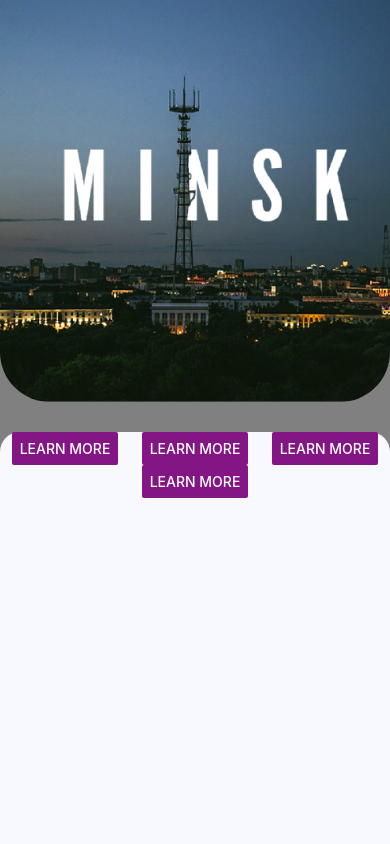
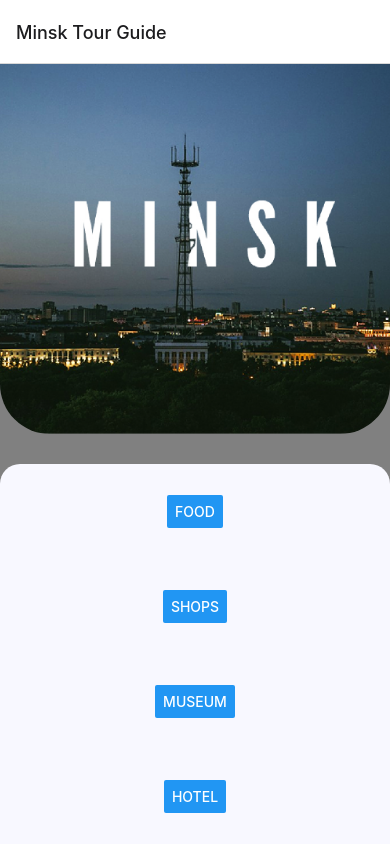
Before and after one commit to denisnzrvs/IMT_G05_GroupWork, a React Native app: screen / in a window 390 px wide. Built offline with nearby package versions, Linux system fonts and the light colour scheme.

Commit message:
Added category screens, ScrollView, Changed category buttons

```diff
--- a/App.js
+++ b/App.js
@@ -1,4 +1,4 @@
-import * as React from "react";
+import React, { useState } from "react";
 import { Text, View, Button } from "react-native";
 import {
   Platform,
@@ -7,13 +7,56 @@ import {
   Image,
   TouchableOpacity,
   SafeAreaView,
+  ScrollView,
 } from "react-native";
 import Card from "./Card";
 import Row from "./Row";
 import Column from "./Column";
 import styles from "./styles";
-const Cardes = new Array(4).fill(null).map((v, i) => i + 1);
-export default function App() {
+const Cards = new Array(4).fill(null).map((v, i) => i + 1);
+import { NavigationContainer } from "@react-navigation/native";
+import { createNativeStackNavigator } from "@react-navigation/native-stack";
+import Styles from "./styles";
+const Stack = createNativeStackNavigator();
+
+const MyStack = () => {
+  return (
+    <NavigationContainer>
+      <Stack.Navigator>
+        <Stack.Screen
+          name="Home"
+          component={HomeScreen}
+          options={{ title: "Minsk Tour Guide" }}
+        />
+        <Stack.Screen
+          name="Museum"
+          component={Museum}
+          options={{ title: "Museum" }}
+        />
+        <Stack.Screen
+          name="Food"
+          component={Food}
+          options={{ title: "Food" }}
+        />
+
+        <Stack.Screen
+          name="Shops"
+          component={Shops}
+          options={{ title: "Shops" }}
+        />
+
+        <Stack.Screen
+          name="Hotel"
+          component={Hotel}
+          options={{ title: "Hotel" }}
+        />
+      </Stack.Navigator>
+    </NavigationContainer>
+  );
+};
+
+const HomeScreen = ({ navigation }) => {
+  const [counter, setCount] = useState(0);
   return (
     <SafeAreaView style={styles.container}>
       <View style={styles.cardCont}>
@@ -23,28 +66,83 @@ export default function App() {
         />
       </View>
       <View style={styles.mainMenu}>
-        <Button
-          title="Learn More"
-          color="#841584"
-          accessibilityLabel="Learn more about this purple button"
-        />
-        <Button
-          title="Learn More"
-          color="#841584"
-          accessibilityLabel="Learn more about this purple button"
-        />
-        <Button
-          title="Learn More"
-          color="#841584"
-          accessibilityLabel="Learn more about this purple button"
-        />
-        <Button
-          title="Learn More"
-          color="#841584"
-          accessibilityLabel="Learn more about this purple button"
-        />
+        <Button title="Food" onPress={() => navigation.navigate("Food")} />
+        <Button title="Shops" onPress={() => navigation.navigate("Shops")} />
+        <Button title="Museum" onPress={() => navigation.navigate("Museum")} />
+        <Button title="Hotel" onPress={() => navigation.navigate("Hotel")} />
       </View>
       <StatusBar style="auto" />
     </SafeAreaView>
   );
-}
+};
+
+const Museum = () => {
+  return (
+    <SafeAreaView style={styles.container}>
+      <ScrollView style={styles.scrollView}>
+        <Text style={styles.text}>
+          Lorem ipsum dolor sit amet, consectetur adipiscing elit, sed do
+          eiusmod tempor incididunt ut labore et dolore magna aliqua. Ut enim ad
+          minim veniam, quis nostrud exercitation ullamco laboris nisi ut
+          aliquip ex ea commodo consequat. Duis aute irure dolor in
+          reprehenderit in voluptate velit esse cillum dolore eu fugiat nulla
+          pariatur. Excepteur sint occaecat cupidatat non proident, sunt in
+          culpa qui officia deserunt mollit anim id est laborum.
+        </Text>
+      </ScrollView>
+    </SafeAreaView>
+  );
+};
+const Food = () => {
+  return (
+    <SafeAreaView style={styles.container}>
+      <ScrollView style={styles.scrollView}>
+        <Text style={styles.text}>
+          Lorem ipsum dolor sit amet, consectetur adipiscing elit, sed do
+          eiusmod tempor incididunt ut labore et dolore magna aliqua. Ut enim ad
+          minim veniam, quis nostrud exercitation ullamco laboris nisi ut
+          aliquip ex ea commodo consequat. Duis aute irure dolor in
+          reprehenderit in voluptate velit esse cillum dolore eu fugiat nulla
+          pariatur. Excepteur sint occaecat cupidatat non proident, sunt in
+          culpa qui officia deserunt mollit anim id est laborum.
+        </Text>
+      </ScrollView>
+    </SafeAreaView>
+  );
+};
+const Shops = () => {
+  return (
+    <SafeAreaView style={styles.container}>
+      <ScrollView style={styles.scrollView}>
+        <Text style={styles.text}>
+          Lorem ipsum dolor sit amet, consectetur adipiscing elit, sed do
+          eiusmod tempor incididunt ut labore et dolore magna aliqua. Ut enim ad
+          minim veniam, quis nostrud exercitation ullamco laboris nisi ut
+          aliquip ex ea commodo consequat. Duis aute irure dolor in
+          reprehenderit in voluptate velit esse cillum dolore eu fugiat nulla
+          pariatur. Excepteur sint occaecat cupidatat non proident, sunt in
+          culpa qui officia deserunt mollit anim id est laborum.
+        </Text>
+      </ScrollView>
+    </SafeAreaView>
+  );
+};
+const Hotel = () => {
+  return (
+    <SafeAreaView style={styles.container}>
+      <ScrollView style={styles.scrollView}>
+        <Text style={styles.text}>
+          Lorem ipsum dolor sit amet, consectetur adipiscing elit, sed do
+          eiusmod tempor incididunt ut labore et dolore magna aliqua. Ut enim ad
+          minim veniam, quis nostrud exercitation ullamco laboris nisi ut
+          aliquip ex ea commodo consequat. Duis aute irure dolor in
+          reprehenderit in voluptate velit esse cillum dolore eu fugiat nulla
+          pariatur. Excepteur sint occaecat cupidatat non proident, sunt in
+          culpa qui officia deserunt mollit anim id est laborum.
+        </Text>
+      </ScrollView>
+    </SafeAreaView>
+  );
+};
+
+export default MyStack;
--- a/styles.js
+++ b/styles.js
@@ -25,7 +25,13 @@ const styles = StyleSheet.create({
     flexDirection: "column",
     alignSelf: "flex-start",
     backgroundColor: "grey",
-    margin: 20,
+    marginTop: 20,
+    marginBottom: 20,
+    resizeMode: "stretch",
+    borderWidth: 5,
+    borderColor: "red",
+    height: 489,
+    width: 573,
   },
 
   minskPhoto: {
@@ -39,7 +45,7 @@ const styles = StyleSheet.create({
   },
   mainMenu: {
     flex: 2,
-    flexDirection: "row",
+    flexDirection: "column",
     alignItems: "center",
     height: "100%",
     width: "100%",
@@ -48,7 +54,6 @@ const styles = StyleSheet.create({
     backgroundColor: "ghostwhite",
     marginTop: 20,
     flexWrap: "wrap",
-    alignContent: "flex-start",
     justifyContent: "space-around",
   },
   boxText: { color: "darkslategray", fontWeight: "bold" },
```
